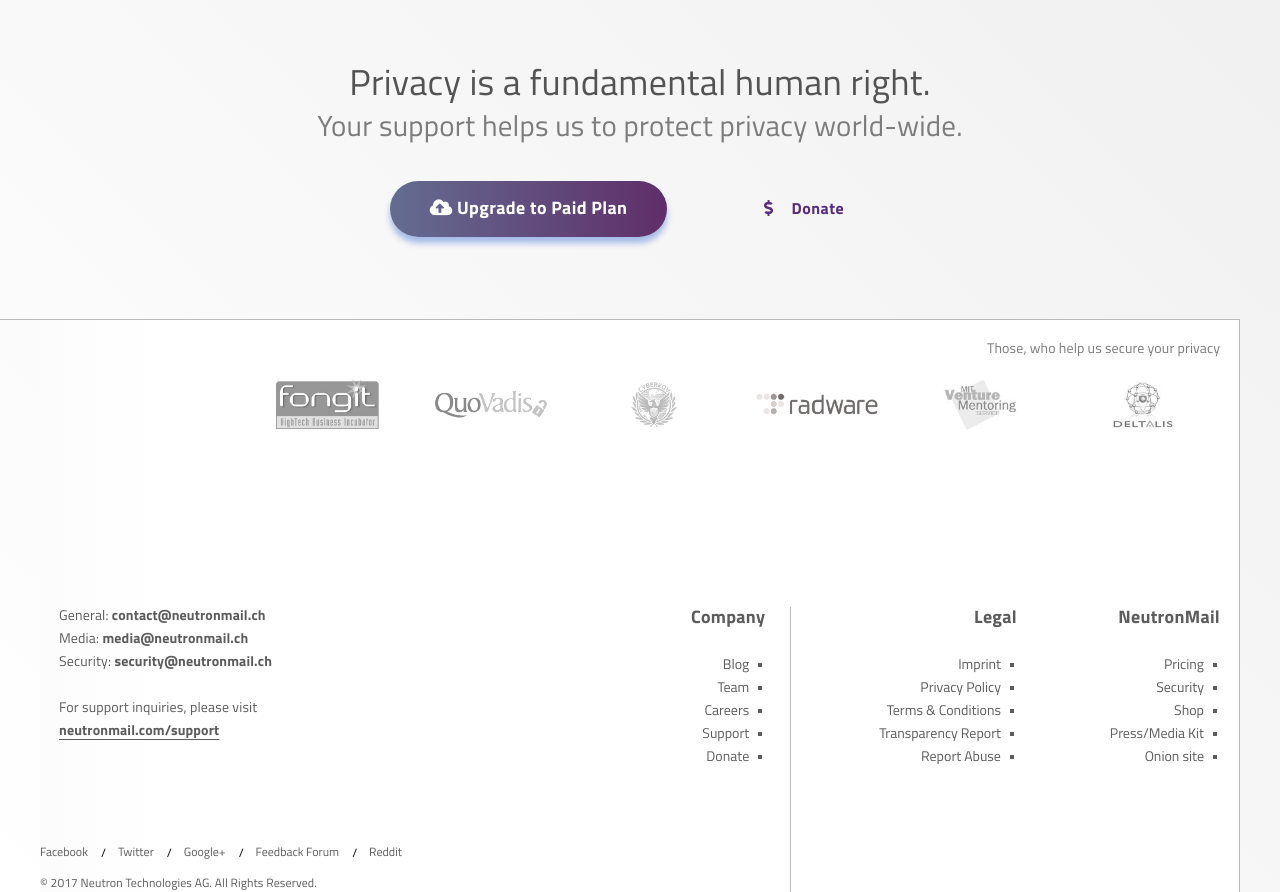
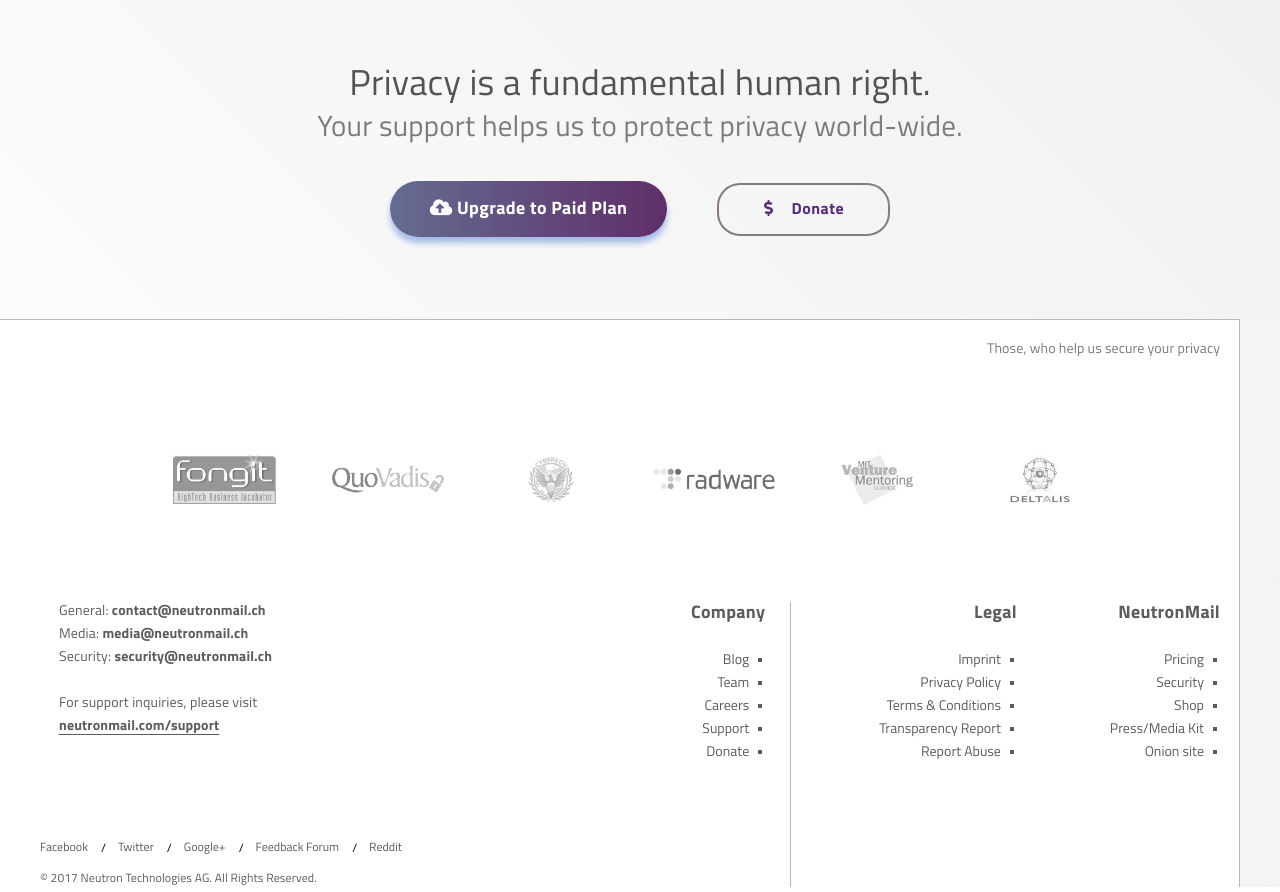
Before and after one commit to yanyan155/resume-projects, a plain HTML site: page NeutronMail/index.html in a window 1280 px wide. Shown: the part 2218-3110 px from the top of the page. Drawn offline with nearby package versions, Linux system fonts and the light colour scheme; files whose address does not match are found by name.

Commit message:
refactor: better ui footer

```diff
--- a/NeutronMail/css/style.css
+++ b/NeutronMail/css/style.css
@@ -715,12 +715,14 @@
 }
 .button-undecorate.currency-button2 {
   margin-top: 20px;
-  padding: 13px 46px 16px 47px;
+  padding: 11px 44px 14px 45px;
   letter-spacing: 0.05rem;
   color: #582c7e;
+  border: 2px solid #877C7C;
   animation-delay: 0.8s;
 }
 .currency-button2:hover {
+  padding: 13px 46px 16px 47px;
   background: #5E7BEA;
   background: -webkit-linear-gradient(90deg, #35BBE0, #5E7BEA);
   background: -o-linear-gradient(90deg, #35BBE0, #5E7BEA);
@@ -728,10 +730,18 @@
   background: linear-gradient(90deg, #35BBE0, #5E7BEA);
   box-shadow: 0px 6px 6px rgba(26, 230, 218, 0.57);
   color: #fff;
+  border: none;
 }
 .currency-button2:hover i {
   color: #fff;
 }
+.footer-wrap {
+  background: -webkit-linear-gradient(90deg, #FFFFFF 40%, #F3F3F3);
+  background: -o-linear-gradient(90deg, #FFFFFF 40%, #F3F3F3);
+  background: -moz-linear-gradient(90deg, #FFFFFF 40%, #F3F3F3);
+  background: linear-gradient(90deg, #FFFFFF 40%, #F3F3F3);
+}
+
 footer {
   position: relative;
   max-width: 1200px;
@@ -740,10 +750,6 @@
   padding-right: 20px;
   padding-top: 17px;
   background: #fff;
-  background: -webkit-linear-gradient(90deg, #FCFCFC, #FFF 10%);
-  background: -o-linear-gradient(90deg, #FCFCFC, #FFF 10%);
-  background: -moz-linear-gradient(90deg, #FCFCFC, #FFF 10%);
-  background: linear-gradient(90deg, #FCFCFC, #FFF 10%);
 }
 footer:after {
   position: absolute;
@@ -762,12 +768,14 @@
   color: #7A7A7A;
 }
 .slider-partners {
+  margin-top: 75px;
   display: flex;
   justify-content: space-around;
   align-items: center;
   max-width: 974px;
   height: 92px;
   margin-left: auto;
+  margin-right: auto;
 }
 .partner1 {
   width: 74px;
@@ -803,7 +811,7 @@
   display: flex;
   flex-direction: row;
   justify-content: space-between;
-  margin-top: 155px;
+  margin-top: 75px;
 }
 .contacts {
   padding-left: 19px;
--- a/NeutronMail/index.html
+++ b/NeutronMail/index.html
@@ -165,6 +165,7 @@
           Donate
         </button>
       </section>
+      <div class="footer-wrap">
         <footer>
           <p class="partners-header">Those, who help us secure your privacy</p>
           <div class="slider-partners">
@@ -272,6 +273,7 @@
           <p class="copyright wow fadeInUp">&copy; 2017 Neutron Technologies AG. All Rights Reserved.</p>
         </footer>
       </div>
+    </div>
     <script src="js/jQuery.js"></script>
     <script src="js/jQuery-migrate.js"></script>
     <script src="js/WOW.js"></script>
```
Lines whose indentation alone changed are shown as unchanged.
